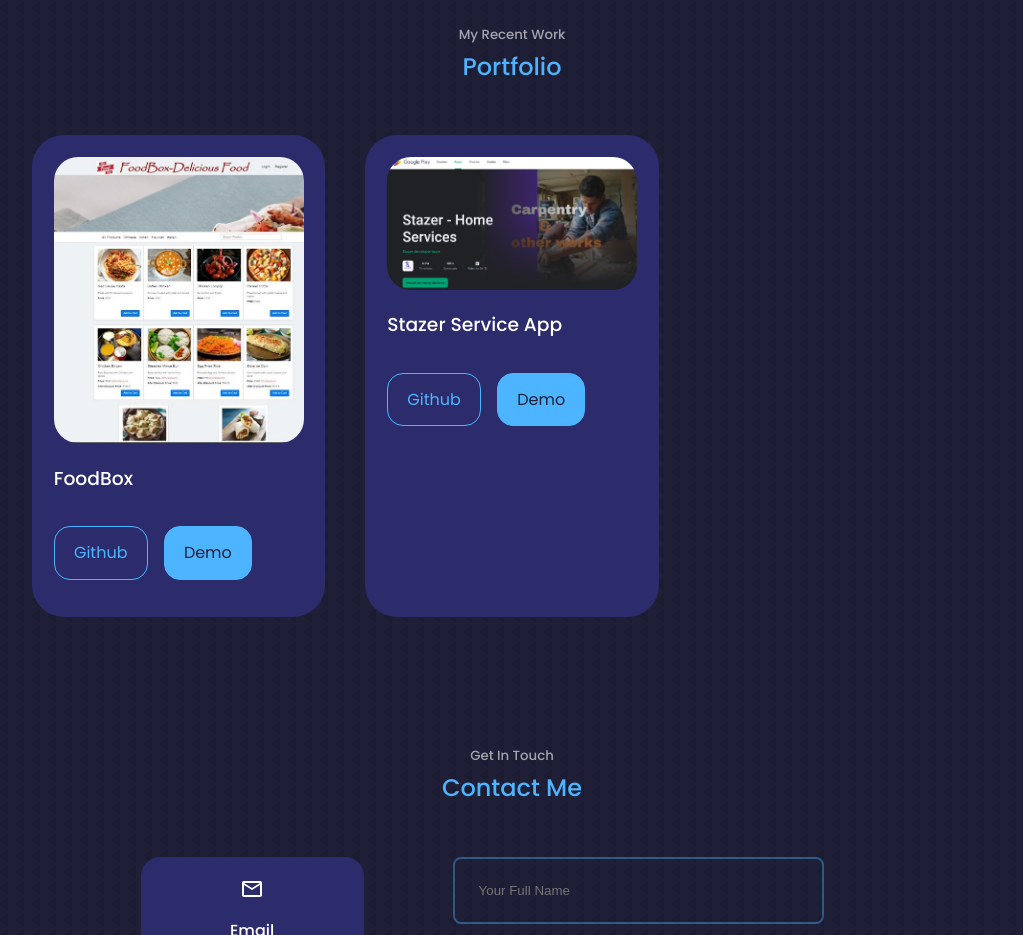
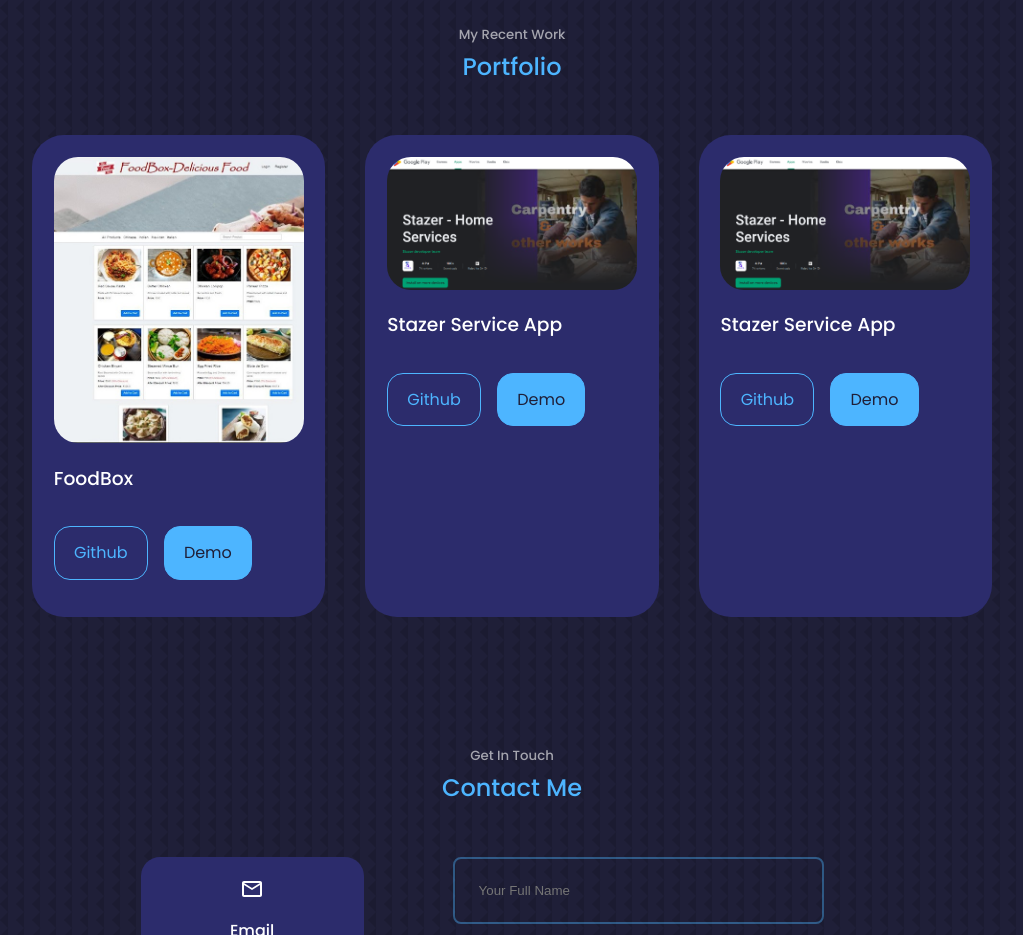
Before and after one commit to Siddhantjan/Siddhantjan.github.io, a React (Create React App) app: page / in a window 1280 px wide. Shown: the part 2560-3495 px from the top of the page, without its empty margins (128-1151 px from the left). Built offline with nearby package versions, Linux system fonts and the light colour scheme.

Commit message:
content updated

```diff
--- a/src/components/portfolio/Portfolio.jsx
+++ b/src/components/portfolio/Portfolio.jsx
@@ -17,7 +17,14 @@ const data = [
     title: "Stazer Service App",
     github: "https://github.com",
     demo: "https://play.google.com/store/apps/details?id=stazer.user.androidstazerserviceapp",
-  }
+  },
+  {
+    id: 3,
+    image: STAZER,
+    title: "Stazer Service App",
+    github: "https://github.com",
+    demo: "https://play.google.com/store/apps/details?id=stazer.user.androidstazerserviceapp",
+  },
 ];
 
 const Portfolio = () => {
```
